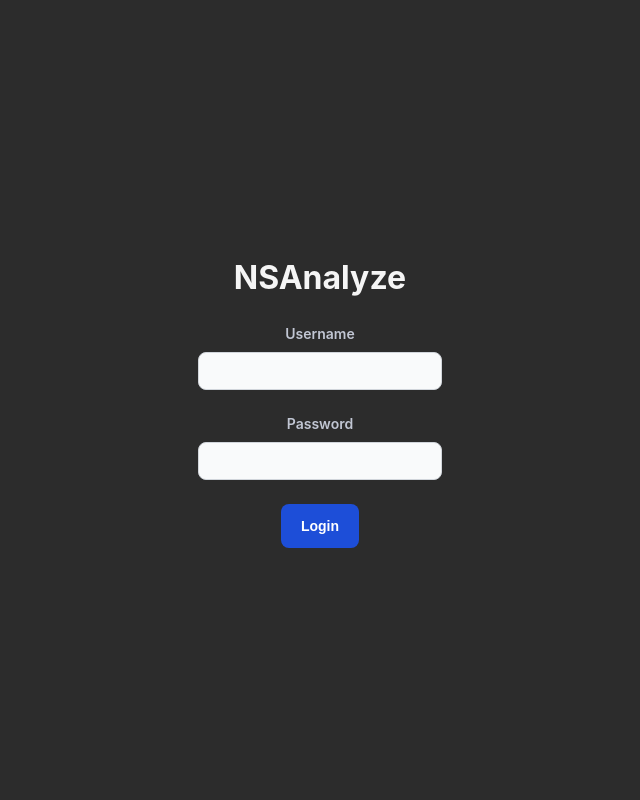
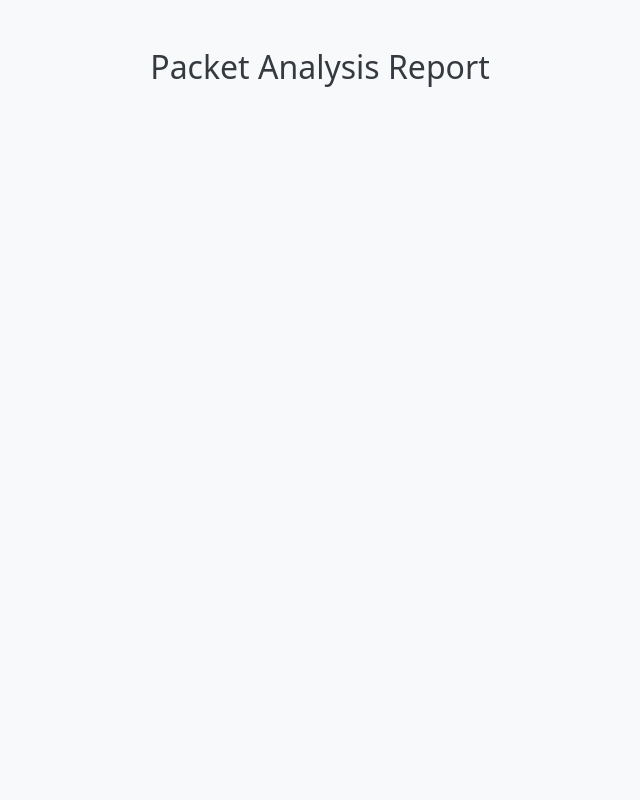
Before and after one commit to zakaria-thami/NetSec, a Flask app: page / in a window 1280 px wide. Shown: the whole page, without its empty margins (320-960 px from the left). Run offline with Flask 3, Linux system fonts and the light colour scheme; parts of the project's set-up code (start-up, migrations or seed data) failed here and were passed over.

Commit message:
added home_file

```diff
--- a/ns-analyzer-be/templates/Home.html
+++ b/ns-analyzer-be/templates/Home.html
@@ -3,25 +3,126 @@
 <head>
     <meta charset="UTF-8">
     <meta name="viewport" content="width=device-width, initial-scale=1.0">
-    <link rel="stylesheet" href="{{ url_for('static', filename= 'css/style.css') }}">
-    <title>Home</title>
+    <title>Packet Analysis Report</title>
+    <link href="https://cdn.jsdelivr.net/npm/bootstrap@5.3.0/dist/css/bootstrap.min.css" rel="stylesheet">
+    <script src="https://cdn.jsdelivr.net/npm/chart.js"></script>
+    <script src="https://cdn.jsdelivr.net/npm/axios/dist/axios.min.js"></script>
+    <style>
+        body {
+            background-color: #f8f9fa;
+        }
+        .container {
+            max-width: 900px;
+        }
+        .card {
+            margin-bottom: 20px;
+            border-radius: 10px;
+        }
+        .card-header {
+            background: linear-gradient(135deg, #007bff, #6610f2);
+            color: white;
+            font-weight: bold;
+            text-align: center;
+        }
+        .card-body {
+            background-color: #ffffff;
+            text-align: center;
+        }
+        h2 {
+            color: #343a40;
+            text-align: center;
+            margin-bottom: 30px;
+        }
+        canvas {
+            max-width: 300px;
+            max-height: 300px;
+        }
+    </style>
 </head>
 <body>
-    <div class="container">
-        <div class="title">NSAnalyze</div>
-        <div class="login-prompt">
-            <form>
-                <div class="mb-6">
-                    <label for="email" class="text-sm font-semibold  text-gray-900 block mb-2">Username</label>
-                    <input type="email" id="email" class="bg-gray-50 border border-gray-300 text-gray-900 text-sm rounded-lg focus:ring-blue-500 focus:border-blue-500 block w-auto p-2.5" required="">
-                </div>
-                <div class="mb-6">
-                    <label for="password" class="text-sm font-semibold text-gray-900 block mb-2">Password</label>
-                    <input type="password" id="password" class="bg-gray-50 border border-gray-300 text-gray-900 text-sm rounded-lg focus:ring-blue-500 focus:border-blue-500 block w-auto p-2.5" required="">
-                </div>
-                <button type="submit" class="text-white bg-blue-700 hover:bg-blue-800 focus:ring-4 focus:ring-blue-300 font-semibold rounded-lg text-sm px-5 py-2.5 text-center">Login</button>
-            </form>
-        </div>
+    <div class="container mt-5">
+        <h2 class="text-center">Packet Analysis Report</h2>
+
+        <div id="report"></div>
     </div>
+
+    <script>
+        async function fetchData() {
+            try {
+                const response = await axios.post("http://localhost:4000/api/analyze", {
+                    filename: "merged_output.pcap"
+                });
+                const data = response.data;
+                generateReport(data);
+            } catch (error) {
+                console.error("Error fetching data", error);
+            }
+        }
+
+        function generateReport(data) {
+            const reportContainer = document.getElementById("report");
+            reportContainer.innerHTML = "";
+
+            function createCard(title, tableData, chartId, chartLabels, chartValues, colors) {
+                const card = document.createElement("div");
+                card.className = "card";
+                card.innerHTML = `
+                    <div class="card-header">${title}</div>
+                    <div class="card-body">
+                        <canvas id="${chartId}"></canvas>
+                        <table class="table table-bordered mt-3">
+                            <thead>
+                                <tr>
+                                    <th>Category</th>
+                                    <th>Count</th>
+                                </tr>
+                            </thead>
+                            <tbody>
+                                ${tableData.map(row => `<tr><td>${row[0]}</td><td>${row[1]}</td></tr>`).join("")}
+                            </tbody>
+                        </table>
+                    </div>
+                `;
+                reportContainer.appendChild(card);
+
+                new Chart(document.getElementById(chartId), {
+                    type: "pie",
+                    data: {
+                        labels: chartLabels,
+                        datasets: [{
+                            data: chartValues,
+                            backgroundColor: colors
+                        }]
+                    },
+                    options: {
+                        responsive: true,
+                        maintainAspectRatio: false
+                    }
+                });
+            }
+
+            createCard(
+                "Traffic Analysis",
+                Object.entries(data.traffic_analysis.protocol_counts),
+                "trafficChart",
+                Object.keys(data.traffic_analysis.protocol_counts),
+                Object.values(data.traffic_analysis.protocol_counts),
+                ["#ff6384", "#36a2eb", "#ffce56"]
+            );
+
+            createCard(
+                "Most Used Ports",
+                Object.entries(data.traffic_analysis.most_used_ports),
+                "portsChart",
+                Object.keys(data.traffic_analysis.most_used_ports),
+                Object.values(data.traffic_analysis.most_used_ports),
+                ["#ff6384", "#36a2eb", "#ffce56", "#4bc0c0", "#9966ff"]
+            );
+        }
+
+        fetchData();
+    </script>
+
+    <script src="https://cdn.jsdelivr.net/npm/bootstrap@5.3.0/dist/js/bootstrap.bundle.min.js"></script>
 </body>
 </html>
```
Also changed, not shown: ns-analyzer-be/templates/login.html (added, +27 -0 lines).
